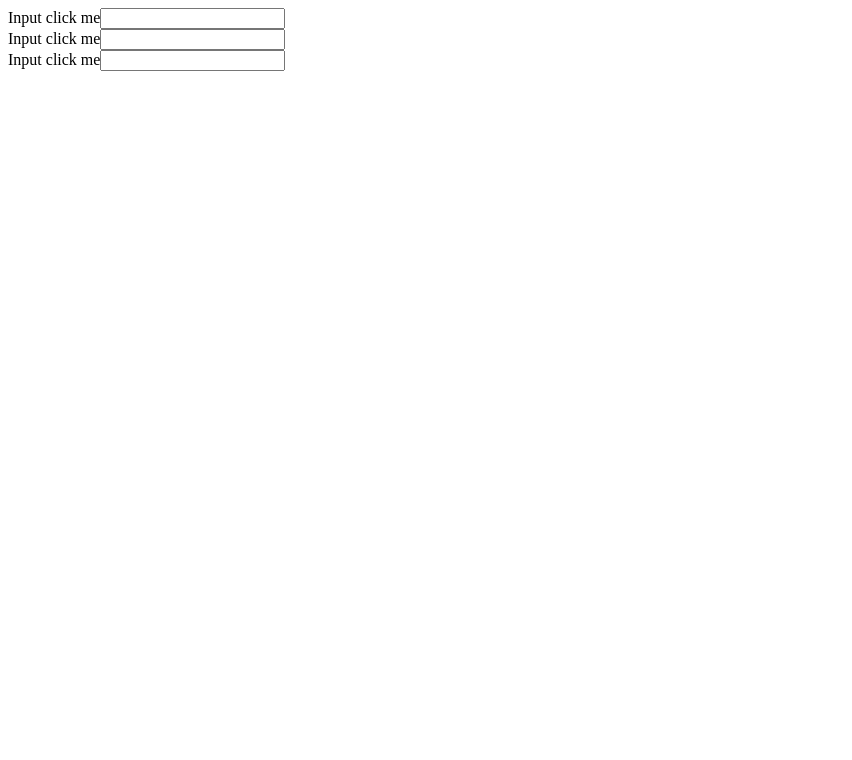
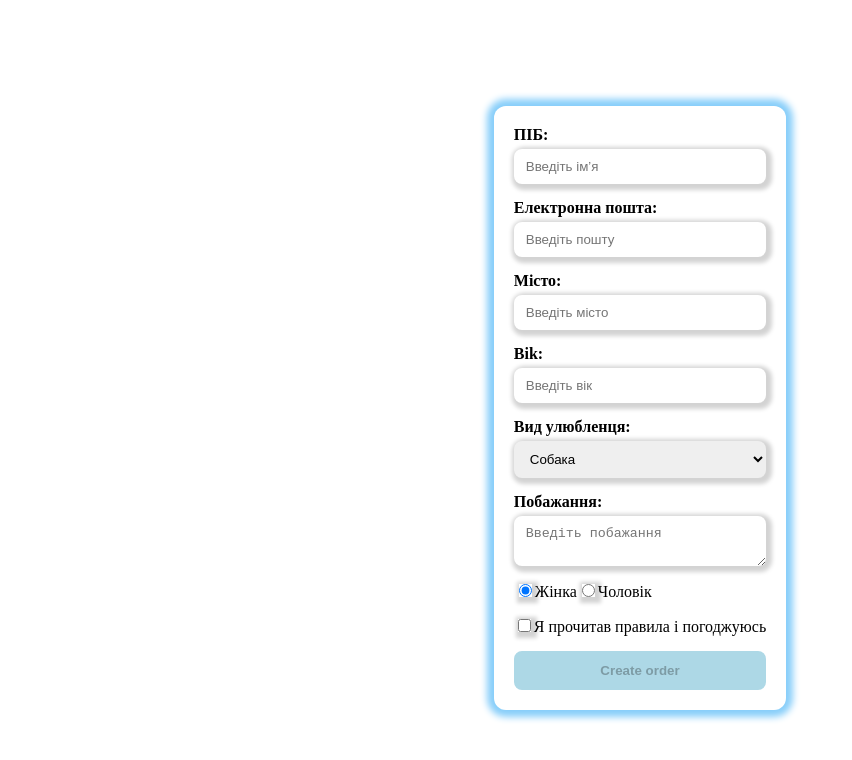
Before and after one commit to marinn999/react-lect-1, a React (Vite) app: page / in a window 1280 px wide. Shown: the top 760 px of the page, without its empty margins (0-852 px from the left). Built offline with nearby package versions, Linux system fonts and the light colour scheme.

Commit message:
completedOrderForm

```diff
--- a/package.json
+++ b/package.json
@@ -11,6 +11,7 @@
   },
   "dependencies": {
     "@vitejs/plugin-react": "^4.3.1",
+    "formik": "^2.4.6",
     "react": "^18.3.1",
     "react-dom": "^18.3.1"
   },
--- a/src/components/App.jsx
+++ b/src/components/App.jsx
@@ -6,6 +6,7 @@ import ToDoList from "./ToDoList";
 import UncontrolledForm from "./UncontrolledForm";
 import ControlledForm from "./ControlledForm";
 import ExampleForm from "./useIdForm/ExampleForm";
+import OrderForm from "./orderForm/OrderForm";
 const App = () => {
   const [isOpen, setIsOpen] = useState(false);
 
@@ -36,7 +37,8 @@ const App = () => {
 
       {/* <UncontrolledForm /> */}
       {/* <ControlledForm /> */}
-      <ExampleForm />
+      {/* <ExampleForm /> */}
+      <OrderForm />
     </>
   );
 };
--- a/src/components/Counter.jsx
+++ b/src/components/Counter.jsx
@@ -24,12 +24,14 @@ const Counter = () => {
     }
     setCounter((prevState) => prevState + step);
   };
+
   const handleMinusClick = () => {
     if (counter <= 0) {
       return alert("You can not change counter less than 0");
     }
     setCounter((prev) => prev - step);
   };
+
   const handleReset = (e) => {
     setCounter(0);
     setStep(1);
@@ -39,6 +41,10 @@ const Counter = () => {
     <div>
       <div>
         <h1>{counter}</h1>
+        {/* Все що ми відправляємо з інпута маємо конвертувати в намбер.
+        (e.target.value) пишу зі знаком +, бо таким чином не відбувається
+        конкатинація чисел,  а це називається "унарний плюс", що робить те
+        саме шо i конструктор number - приводить рядок до числа */}
         <input type="text" onChange={(e) => setStep(+e.target.value)} />
         <div>
           <button onClick={handleMinusClick}>minus</button>
--- /dev/null
+++ b/src/components/orderForm/OrderForm.jsx
@@ -0,0 +1,125 @@
+import { Field, Form, Formik } from "formik";
+import React from "react";
+import s from "./OrderForm.module.css";
+
+const OrderForm = () => {
+  const initialValues = {
+    username: "",
+    email: "",
+    city: "",
+    age: "",
+    petType: "",
+    summary: "",
+    gender: "Жінка",
+    agree: false,
+  };
+  const handleSubmit = (values, options) => {
+    console.log("IT WORKS");
+    console.log("values", values);
+    //Стандартна функція options.resetForm()
+    options.resetForm();
+  };
+  return (
+    <div className={s.formWrapper}>
+      <Formik initialValues={initialValues} onSubmit={handleSubmit}>
+        {/* Якщо звичайна форма, то можна без колбека {() => <Form></Form>}. Так
+        пишемо для того, щоб зробити кнопку активною лише при прийнятті згоди «я
+        прочитав правила» */}
+        {({ values }) => (
+          <Form className={s.form}>
+            <label className={s.label}>
+              <span>ПІБ: </span>
+              <Field
+                name="username"
+                className={s.input}
+                placeholder="Введіть імʼя"
+              />
+            </label>
+            <label className={s.label}>
+              <span>Електронна пошта: </span>
+              <Field
+                type="email"
+                name="email"
+                className={s.input}
+                placeholder="Введіть пошту"
+              />
+            </label>
+            <label className={s.label}>
+              <span>Місто: </span>
+              <Field
+                name="city"
+                className={s.input}
+                placeholder="Введіть місто"
+              />
+            </label>
+            <label className={s.label}>
+              <span>Bik: </span>
+              <Field
+                type="number"
+                name="age"
+                className={s.input}
+                placeholder="Введіть вік"
+              />
+            </label>
+            <label className={s.label}>
+              <span>Вид улюбленця: </span>
+              <Field
+                as="select"
+                name="petType"
+                className={s.input}
+                placeholder="Назва тварини"
+              >
+                <option value="Собака">Собака</option>
+                <option value="Кошеня">Кошеня</option>
+                <option value="Папуга">Папуга</option>
+                <option value="Крокодил">Крокодил</option>
+              </Field>
+            </label>
+
+            <label className={s.label}>
+              <span>Побажання: </span>
+              <Field
+                as="textarea"
+                name="summary"
+                className={s.input}
+                placeholder="Введіть побажання"
+              />
+            </label>
+
+            <div>
+              <label>
+                <Field
+                  type="radio"
+                  value="Жінка"
+                  name="gender"
+                  className={s.input}
+                />
+                Жінка
+              </label>
+              <label>
+                <Field
+                  type="radio"
+                  value="Чоловік"
+                  name="gender"
+                  className={s.input}
+                />
+                Чоловік
+              </label>
+            </div>
+
+            <label>
+              <Field type="checkbox" name="agree" className={s.input} />Я
+              прочитав правила і погоджуюсь
+            </label>
+
+            <button disabled={values.agree === false} type="submit">
+              Create order
+            </button>
+          </Form>
+        )}
+      </Formik>
+    </div>
+  );
+};
+
+export default OrderForm;
--- /dev/null
+++ b/src/components/orderForm/OrderForm.module.css
@@ -0,0 +1,39 @@
+.formWrapper {
+  min-height: 100vh;
+  display: grid;
+  place-content: center;
+}
+.label {
+  display: flex;
+  flex-direction: column;
+  gap: 5px;
+}
+span {
+  font-weight: bold;
+}
+.input {
+  padding: 10px 12px;
+  box-shadow: 2px 2px 4px 4px lightgray;
+  border: none;
+  border-radius: 8px;
+}
+
+.form {
+  display: flex;
+  flex-direction: column;
+  gap: 15px;
+  box-shadow: 0 0 7px 7px lightskyblue;
+  padding: 20px;
+  border-radius: 12px;
+}
+& button {
+  border: none;
+  padding: 12px 15px;
+  background-color: lightblue;
+  border-radius: 8px;
+  font-weight: bold;
+  &:hover {
+    background-color: rgb(100, 157, 176);
+    cursor: pointer;
+  }
+}
```
Also changed, not shown: 1 other file (tests, documents, lock files or other folders).
